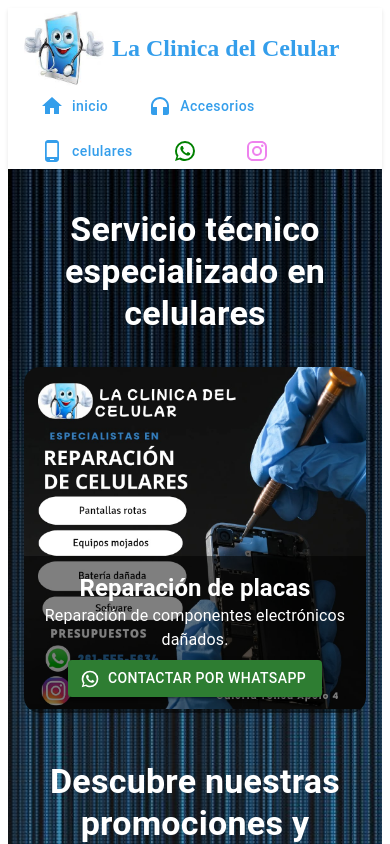
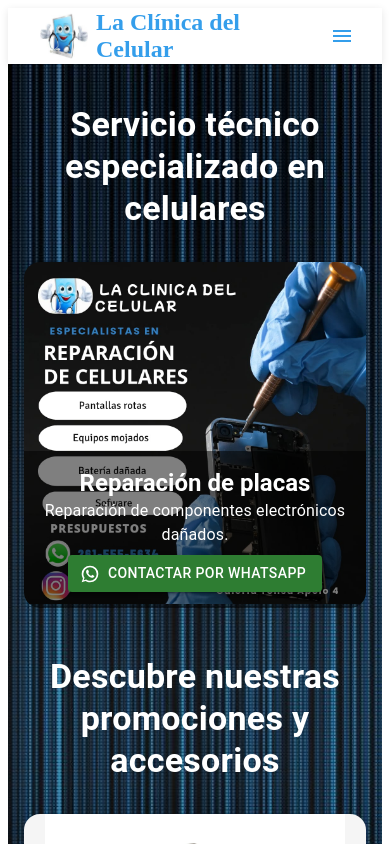
Before and after one commit to leanoviedo/leanoviedo-The_Cell_Phone_Clinic, a React (Vite) app: page / in a window 390 px wide. Shown: the top 844 px of the page. Built offline with nearby package versions, Linux system fonts and the light colour scheme.

Commit message:
Code refactoring and UI fixes for a custom mobile navigation bar

```diff
--- a/src/Components/CustomSidebar.tsx
+++ b/src/Components/CustomSidebar.tsx
@@ -1,51 +1,98 @@
+import { useState } from "react";
 import { Link } from "react-router-dom";
-import HomeIcon from "@mui/icons-material/Home";
-import HeadphonesIcon from "@mui/icons-material/Headphones";
-import PhoneAndroidIcon from "@mui/icons-material/PhoneAndroid";
-import { AppBar, Toolbar, Box, Container, Button, Avatar } from "@mui/material";
-import InstagramIcon from "@mui/icons-material/Instagram";
-import WhatsAppIcon from "@mui/icons-material/WhatsApp";
-const menuItems = [
-  { text: "inicio", icon: <HomeIcon sx={{ mr: 1 }} />, path: "/" },
-  {
-    text: "Accesorios",
-    icon: <HeadphonesIcon sx={{ mr: 1 }} />,
-    path: "/Accessories",
-  },
-  {
-    text: "celulares",
-    icon: <PhoneAndroidIcon sx={{ mr: 1 }} />,
-    path: "/Phones",
-  },
-  {
-    text: "",
-    icon: <WhatsAppIcon sx={{ mr: 1, color: "green" }} />,
-    path: "/https://wa.me/2615555634?text=Hola%20vengo%20de%20tu%20página%20web%20y%20necesito%20reparar%20mi%20celular",
-  },
-  {
-    text: "",
-    icon: <InstagramIcon sx={{ mr: 1, color: "violet" }} />,
-    path: "/http://instagram.com/la.clinica.del.celular/",
-  },
-];
+import IconButton from "@mui/material/IconButton";
+import MenuIcon from "@mui/icons-material/Menu";
+import CloseIcon from "@mui/icons-material/Close";
+import {
+  AppBar,
+  Toolbar,
+  Box,
+  Container,
+  Button,
+  Avatar,
+  Typography,
+} from "@mui/material";
+import Drawer from "@mui/material/Drawer";
+import List from "@mui/material/List";
+import ListItem from "@mui/material/ListItem";
+import ListItemButton from "@mui/material/ListItemButton";
+import ListItemIcon from "@mui/material/ListItemIcon";
+import ListItemText from "@mui/material/ListItemText";
+import { menuItems } from "../MockData/mock-data.tsx";
 
 function ResponsiveAppBar() {
+  const [mobileOpen, setMobileOpen] = useState(false);
+
+  const handleDrawerToggle = () => {
+    setMobileOpen(!mobileOpen);
+  };
+
+  const drawer = (
+    <Box sx={{ textAlign: "center", mt: 4 }}>
+      <Typography
+        sx={{
+          backgroundColor: "#349eeb",
+          color: "white",
+          fontWeight: "bold",
+          fontSize: "24px",
+          textTransform: "uppercase",
+          letterSpacing: 1,
+          boxShadow: "0px 2px 4px rgba(0,0,0,0.1)",
+          borderBottom: "2px solid #349eeb",
+          paddingY: "12px",
+          mb: 2,
+        }}
+      >
+        Menú
+      </Typography>
+
+      <List>
+        {menuItems.map((item) => (
+          <ListItem key={item.text} disablePadding>
+            <ListItemButton
+              component={item.external ? "a" : Link}
+              to={!item.external ? item.path : undefined}
+              href={item.external ? item.path : undefined}
+              target={item.external ? "_blank" : undefined}
+              rel={item.external ? "noopener noreferrer" : undefined}
+              sx={{
+                justifyContent: "flex-start",
+                px: 3,
+                py: 2,
+                "&:hover": {
+                  backgroundColor: "#f0f0f0",
+                },
+              }}
+              onClick={handleDrawerToggle}
+            >
+              <ListItemIcon sx={{ minWidth: 40, color: "#349eeb" }}>
+                {item.icon}
+              </ListItemIcon>
+              <ListItemText
+                primary={item.text}
+                primaryTypographyProps={{
+                  fontSize: "1.1rem",
+                  fontWeight: 500,
+                  color: "#333",
+                }}
+              />
+            </ListItemButton>
+          </ListItem>
+        ))}
+      </List>
+    </Box>
+  );
+
   return (
     <AppBar
       position="static"
       sx={{
-        backgroundColor: "white",
-        boxShadow: "0px 2px 4px rgba(0,0,0,0.1)",
+        background: "#fff",
+        boxShadow: "0 2px 8px rgba(0,0,0,0.1)",
       }}
     >
       <Container maxWidth="xl">
-        <Toolbar
-          disableGutters
-          sx={{
-            flexWrap: "wrap",
-            justifyContent: "space-between",
-          }}
-        >
+        <Toolbar sx={{ justifyContent: "space-between" }}>
           <Box
             component={Link}
             to="/"
@@ -53,60 +100,83 @@
               display: "flex",
               alignItems: "center",
               textDecoration: "none",
-              "&:hover": {
-                opacity: 0.8,
-              },
+              color: "#349eeb",
+              fontWeight: "bold",
+              fontSize: "1.5rem",
             }}
           >
             <Avatar
               src="/images/imageslogodog.jpeg"
               alt="logo_Doc"
-              sx={{
-                width: 80,
-                height: 80,
-                mr: 1,
-              }}
+              sx={{ width: 48, height: 48, mr: 1 }}
             />
-            <Box
-              sx={{
-                color: "#349eeb",
-                fontWeight: "bold",
-                fontSize: "24px",
-              }}
-            >
-              La Clinica del Celular
-            </Box>
+            La Clínica del Celular
           </Box>
+
           <Box
             sx={{
-              display: "flex",
-              flexWrap: "wrap",
-              gap: 1,
+              display: { xs: "none", md: "flex" },
+              gap: 1.5,
             }}
           >
-            {menuItems.map((item, index) => (
+            {menuItems.map((item) => (
               <Button
-                key={`${item.text || "item"}-${index}`}
-                component={Link}
-                to={item.path}
+                key={item.text}
+                component={item.external ? "a" : Link}
+                to={!item.external ? item.path : undefined}
+                href={item.external ? item.path : undefined}
+                target={item.external ? "_blank" : undefined}
+                rel={item.external ? "noopener noreferrer" : undefined}
                 sx={{
                   color: "#349eeb",
+                  fontWeight: 600,
+                  textTransform: "none",
                   display: "flex",
                   alignItems: "center",
-                  textTransform: "none",
-                  px: 2,
                   "&:hover": {
-                    backgroundColor: "#f0f0f0",
+                    color: "#287bb5",
                   },
                 }}
               >
                 {item.icon}
-                {item.text}
+                <Box sx={{ ml: 0.5 }}>{item.text}</Box>
               </Button>
             ))}
           </Box>
+          <IconButton
+            color="inherit"
+            aria-label="open drawer"
+            edge="end"
+            onClick={handleDrawerToggle}
+            sx={{
+              display: { md: "none" },
+              color: mobileOpen ? "#e53935" : "#349eeb",
+              transition: "color 0.3s ease",
+            }}
+          >
+            {mobileOpen ? <CloseIcon /> : <MenuIcon />}
+          </IconButton>
         </Toolbar>
       </Container>
+      <Drawer
+        anchor="left"
+        variant="temporary"
+        open={mobileOpen}
+        onClose={handleDrawerToggle}
+        ModalProps={{
+          keepMounted: true,
+        }}
+        sx={{
+          "& .MuiDrawer-paper": {
+            width: "75%",
+            height: "100vh",
+            boxSizing: "border-box",
+            paddingTop: 2,
+          },
+        }}
+      >
+        {drawer}
+      </Drawer>
     </AppBar>
   );
 }
--- a/src/MockData/mock-data.tsx
+++ b/src/MockData/mock-data.tsx
@@ -1,3 +1,8 @@
+import HomeIcon from "@mui/icons-material/Home";
+import HeadphonesIcon from "@mui/icons-material/Headphones";
+import PhoneAndroidIcon from "@mui/icons-material/PhoneAndroid";
+import InstagramIcon from "@mui/icons-material/Instagram";
+import WhatsAppIcon from "@mui/icons-material/WhatsApp";
 // 📦 Interfaces para tipado
 export interface ServiceImage {
   name: string;
@@ -34,6 +39,23 @@
   pendrive_memories: AccessoryItem[];
 }
 
+export const menuItems = [
+  { text: "Inicio", icon: <HomeIcon />, path: "/" },
+  { text: "Accesorios", icon: <HeadphonesIcon />, path: "/Accessories" },
+  { text: "Celulares", icon: <PhoneAndroidIcon />, path: "/Phones" },
+  {
+    text: "WhatsApp",
+    icon: <WhatsAppIcon sx={{ color: "green" }} />,
+    path: "https://wa.me/2615555634?text=Hola%20vengo%20de%20tu%20página%20web%20y%20necesito%20reparar%20mi%20celular",
+    external: true,
+  },
+  {
+    text: "Instagram",
+    icon: <InstagramIcon sx={{ color: "#E1306C" }} />,
+    path: "http://instagram.com/la.clinica.del.celular/",
+    external: true,
+  },
+];
 // 📦 Datos
 export const accessoriesData: AccessoriesData = {
   auriculares: [
@@ -347,7 +369,7 @@
     },
   ],
 };
-export const promotions:Promotions[]=[
+export const promotions: Promotions[] = [
   {
     title: "Pendrive DataTravel ",
     description: "Pendrive DataTravel 64GB  precio .",
@@ -378,8 +400,7 @@
     alt: "auriculares S10+",
     link: "/accessories/",
   },
-
-]
+];
 // export const phoneimages: Phoneimages[] =
 // samsung: [
 //     {
```
Lines whose indentation alone changed are shown as unchanged.
